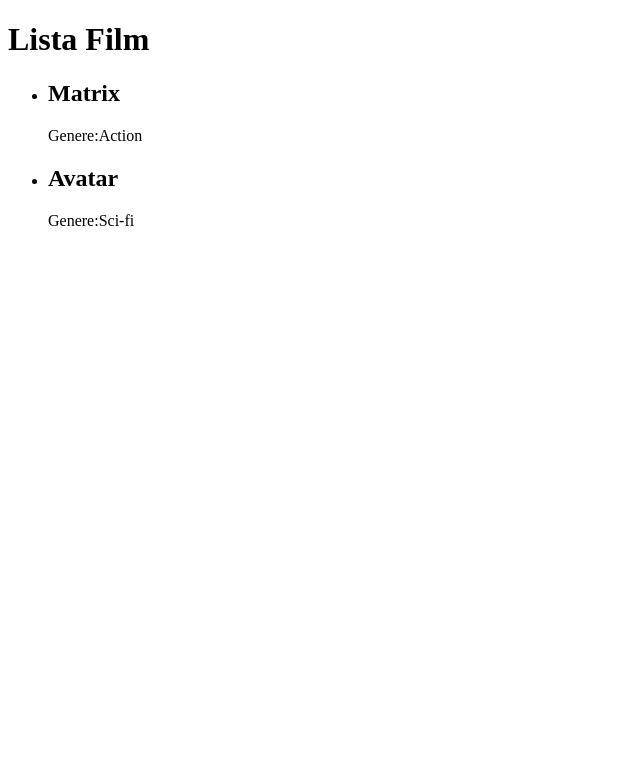
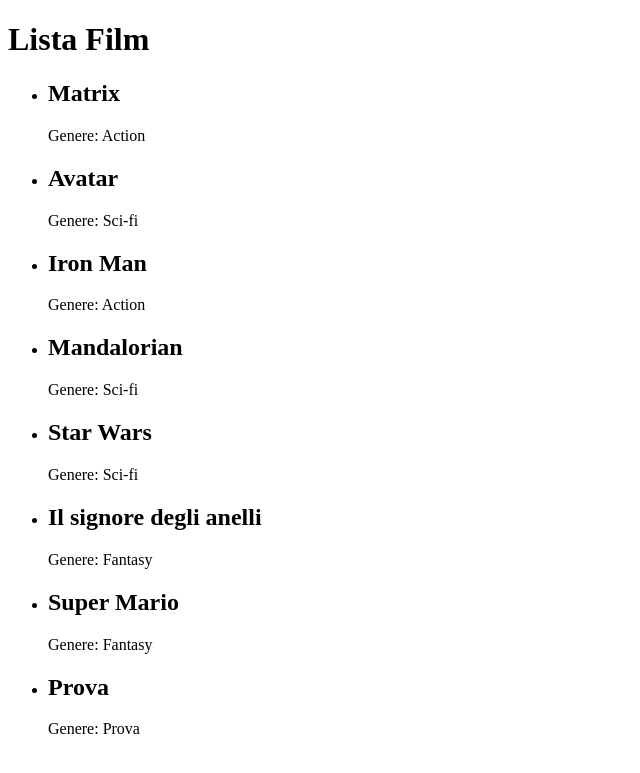
Before and after one commit to Dan97O/php-oop-1, a PHP site: page / in a window 1280 px wide. Shown: the top 773 px of the page, without its empty margins (0-640 px from the left). Run offline with PHP 8.4, Linux system fonts and the light colour scheme.

Commit message:
add foreach, and array movies

```diff
--- a/db.php
+++ b/db.php
@@ -1,3 +1,15 @@
 <?php
-$matrix = new Movie('Matrix', 'Action');
-$avatar = new Movie('Avatar', 'Sci-fi');
+
+$movies = [
+    new Movie('Matrix', 'Action'),
+    new Movie('Avatar', 'Sci-fi'),
+    new Movie('Iron Man', 'Action'),
+    new Movie('Mandalorian', 'Sci-fi'),
+    new Movie('Star Wars', 'Sci-fi'),
+    new Movie('Il signore degli anelli', 'Fantasy'),
+    new Movie('Super Mario', 'Fantasy'),
+    new Movie('Prova', 'Prova'),
+];
+
+//$matrix = new Movie('Matrix', 'Action');
+//$avatar = new Movie('Avatar', 'Sci-fi');
--- a/index.php
+++ b/index.php
@@ -36,14 +36,12 @@ require_once __DIR__ . "/db.php";
     <div class="container">
       <h1>Lista Film</h1>
       <ul>
-        <li>
-          <h2><?=$matrix->get_name()?></h2>
-          <p>Genere:<?=$matrix->get_genre()?> </p>
-        </li>
-        <li>
-          <h2><?=$avatar->get_name()?></h2>
-          <p>Genere:<?=$avatar->get_genre()?> </p>
-        </li>
+        <?php foreach ($movies as $movie): ?>
+          <li>
+            <h2><?=$movie->get_name()?></h2>
+            <p>Genere: <?=$movie->get_genre()?></p>
+          </li>
+        <?php endforeach;?>
       </ul>
     </div>
     <!-- /.container -->
```
